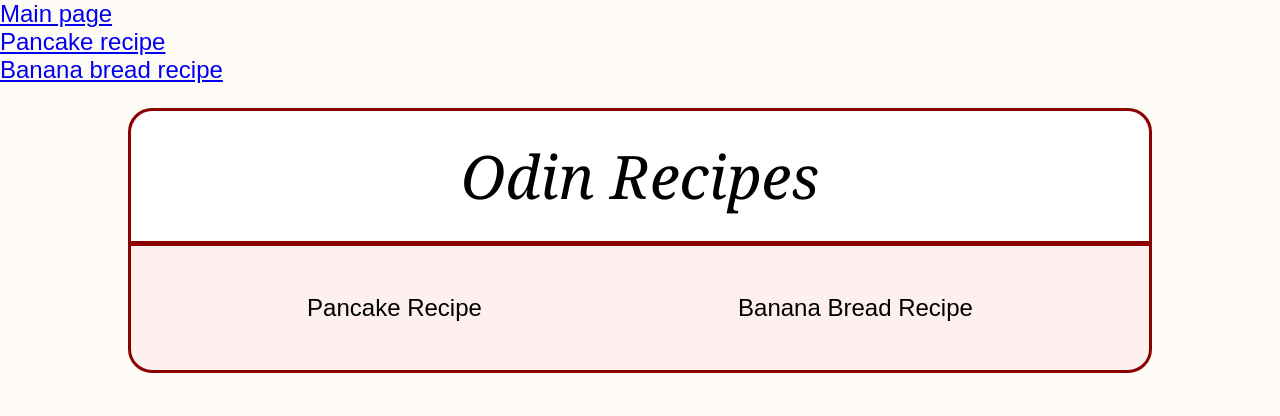
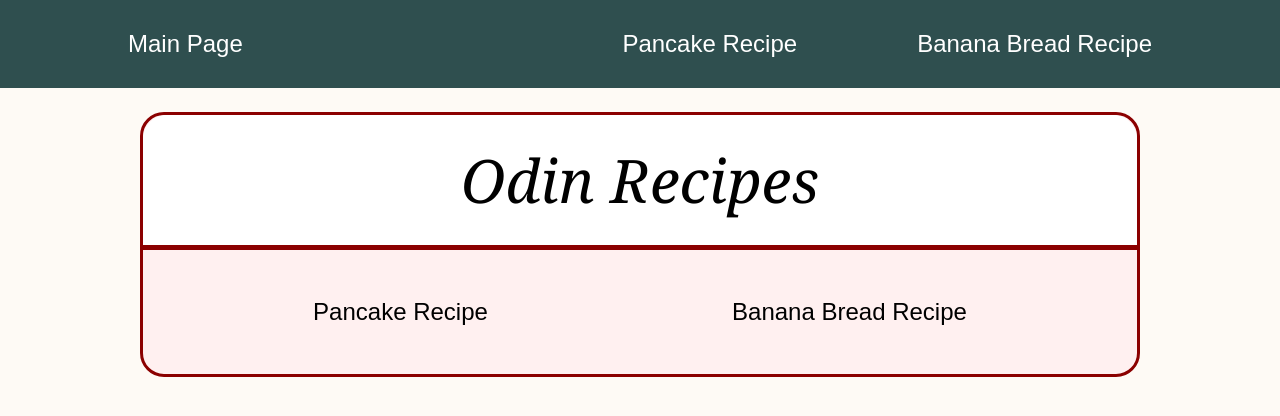
Before and after one commit to FriFeb/odin-recipes, a plain HTML site: page index.html in a window 1280 px wide. Drawn offline with Linux system fonts and the light colour scheme.

Commit message:
style: stylize navigation menu

```diff
--- a/style.css
+++ b/style.css
@@ -49,12 +49,39 @@ ul {
   margin-bottom: 1rem;
 }
 
+.header-container {
+  background-color: darkslategray;
+}
+
 .container {
-  width: 80vw;
+  max-width: 1000px;
   margin: auto;
   border: 3px solid darkred;
   border-radius: 1rem;
   background-color: hsl(0, 100%, 97%);
+}
+
+.header {
+  list-style: none;
+  font-size: x-large;
+  text-transform: capitalize;
+  padding: 30px 10%;
+  display: flex;
+  justify-content: space-between;
+}
+
+.nav-link-container {
+  display: flex;
+  gap: 5rem;
+}
+
+.header a {
+  color: white;
+  text-decoration: none;
+}
+
+.header a:hover {
+  color: lightgray;
 }
 
 .content {
```
